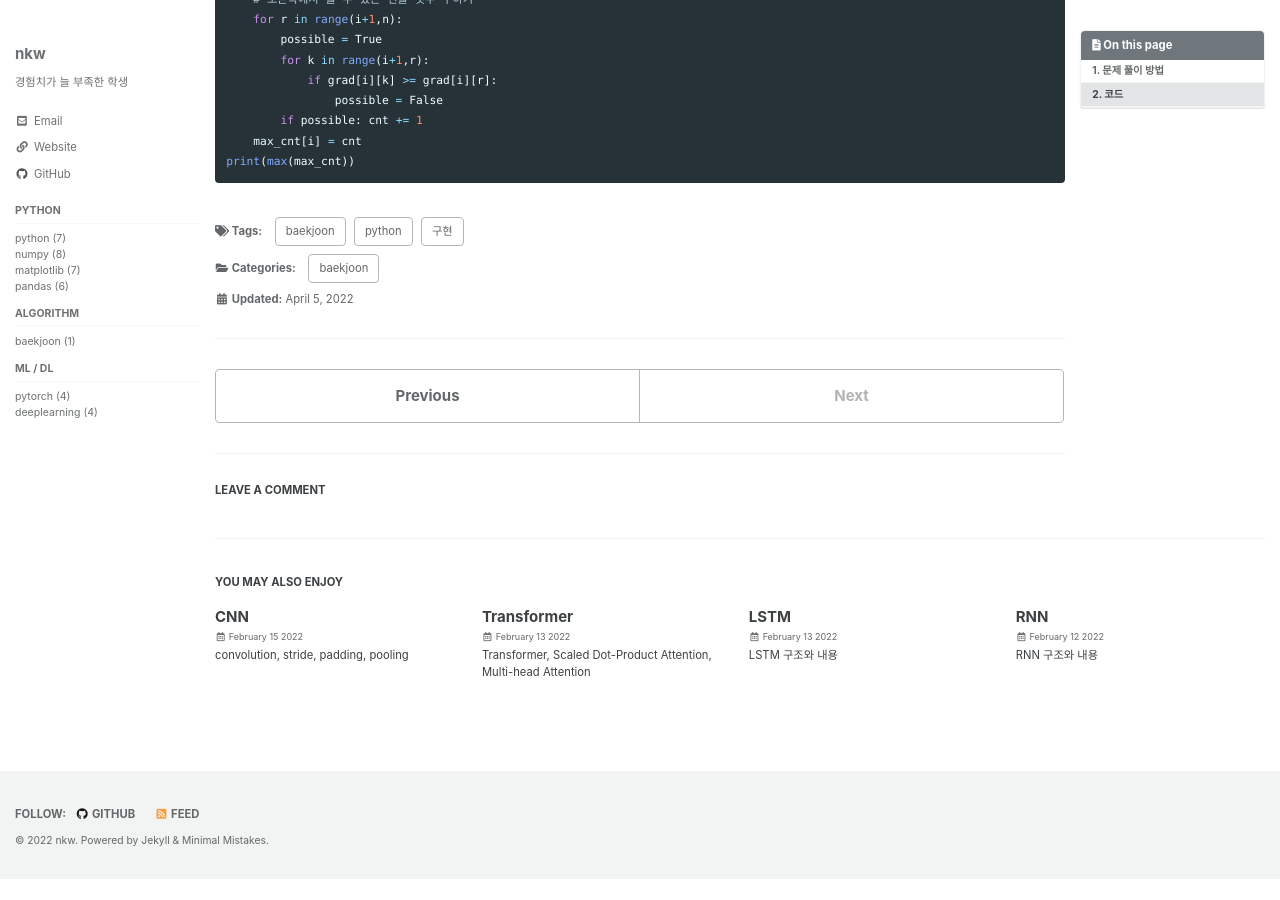
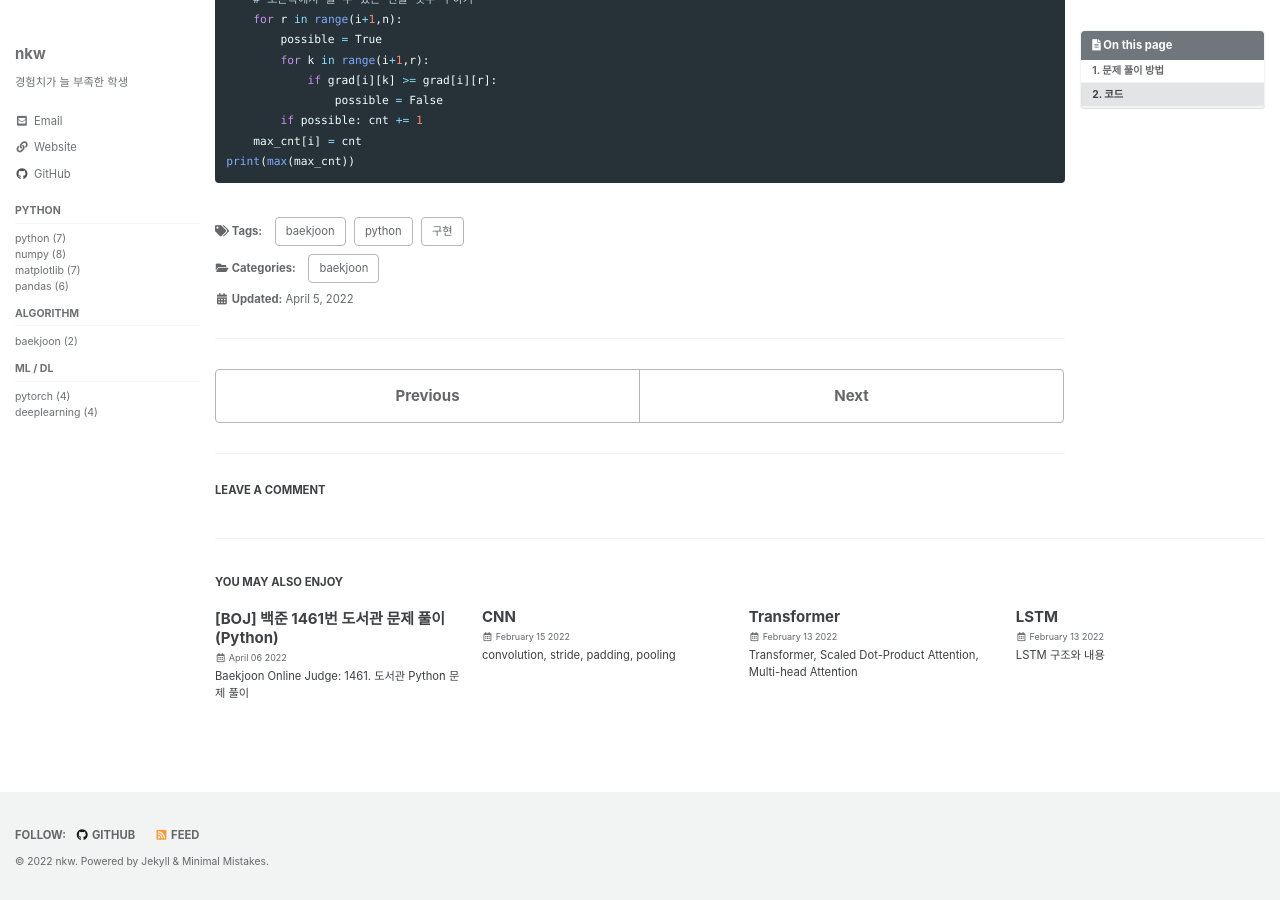
Before and after one commit to nkw011/nkw011.github.io, a Jekyll site: the page built from _posts/2022-04-05-baekjoon-1027.md, in a window 1280 px wide and 900 px high, scrolled down 1205 px. Built offline with Jekyll 4.4.1, drawn with Linux system fonts in a browser that asks for light colours; cached includes are drawn as plain includes; comment, search, counter and statistics services are not loaded; before the commit the page ends 2084 px from its top, so only the background shows below that; some of the changed lines change nothing that is shown; some of the changed text lies outside the part shown.

Commit message:
add baekjoon-1461 post

````diff
--- a/_posts/2022-04-05-baekjoon-1027.md
+++ b/_posts/2022-04-05-baekjoon-1027.md
@@ -1,5 +1,5 @@
 ---
-title: "백준 1027번 고층 빌딩 문제 풀이 (Python)"
+title: "[BOJ] 백준 1027번 고층 빌딩 문제 풀이 (Python)"
 excerpt: "Baekjoon Online Judge: 1027. 고층 건물 Python 문제 풀이"
 use_math: true
 toc: true
@@ -13,7 +13,7 @@ tags:
 sidebar:
     nav: sidebarTotal
 ---
-## 1. 문제 풀이 방법
+## 1. [문제](https://www.acmicpc.net/problem/1027) 풀이 방법
 문제에서 `'고층 빌딩 A에서 다른 고층 빌딩 B가 볼 수 있는 빌딩이 되려면, 두 지붕을 잇는 선분이 A와 B를 제외한 다른 고층 빌딩을 지나거나 접하지 않아야 한다.'`라는 조건이 있었기 때문에 두 건물의 지붕을 잇는 **선분의 기울기**를 이용하여 문제를 풀었다.
 
 1. 각 건물들 사이의 **기울기**를 모두 구한다.
--- /dev/null
+++ b/_posts/2022-04-06-baekjoon-1461.md
@@ -0,0 +1,50 @@
+---
+title: "[BOJ] 백준 1461번 도서관 문제 풀이 (Python)"
+excerpt: "Baekjoon Online Judge: 1461. 도서관 Python 문제 풀이"
+use_math: true
+toc: true
+toc_sticky: true
+categories:
+    - baekjoon
+tags:
+    - python
+    - baekjoon
+    - sorting
+    - greedy
+sidebar:
+    nav: sidebarTotal
+---
+
+## 1. [문제](https://www.acmicpc.net/problem/1461) 풀이 방법
+
+한 번에 옮길 수 있는 물건의 갯수가 제한이 되어있기 때문에 모든 책을 반납하기 위해서는 왕복을 해야한다. 따라서 **멀리 있는 위치일수록 1번만 방문하는 것**이 가장 적게 이동하는 것이 되기 때문에 책의 위치를 **정렬**을 한다음 문제를 풀었다.
+
+1. 책의 위치를 입력받은 이후 음수 위치와 양수 위치로 구분한다
+    * 모든 책이 0번 위치에 놓여있기 때문에 음수 위치와 양수 위치를 구분한다.
+2. **양수 위치에서 가장 큰 값부터 m개씩 끊어서 move 배열**에 담는다
+    * move 배열은 한 번 이동할 때 이동해야하는 위치를 담은 배열이다.
+    * m개씩 끊는 이유는 멀리 있는 위치에 책을 놓으러 가면서 그보다 가까운 위치에 놓인 다른 책들도 놓을 수 있기 때문이다 (1번 왕복하면서 m개의 책을 동시에 제자리에 둘 수 있다.)
+3. **음수 위치에서 가장 작은 값부터 m개씩 끊어서 move 배열**에 담는다.
+    * 2번 이유와 동일.
+4. 가장 먼 위치를 알아내기 위해 move 배열을 절댓값을 기준으로 정렬한다.
+    * 가장 먼 위치를 1번만 방문하기 위해 절댓값(거리)을 기준으로 move배열을 정렬한다.
+5. 가장 먼 위치는 1번만 방문하고 나머지 위치는 왕복한 거리를 더해서 출력한다.
+
+## 2. 코드
+
+```python
+import sys
+def input(): return sys.stdin.readline().rstrip()
+
+n,m = map(int,input().split())
+items = sorted(list(map(int,input().split())))
+pos = [num for num in items if num > 0] # 양수 위치
+neg = [num for num in items if num < 0] # 음수 위치
+move = []
+for i in range(-1,-len(pos)-1,-m):
+    move.append(pos[i])
+for i in range(0,len(neg),m):
+    move.append(-neg[i])
+move.sort(key= lambda x: abs(x))
+print(move[-1] + sum(move[:-1]) * 2)
+```
````
